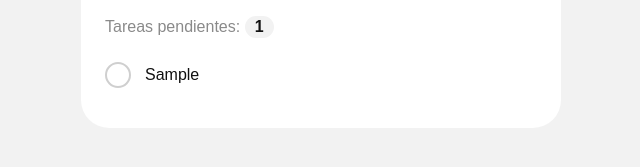
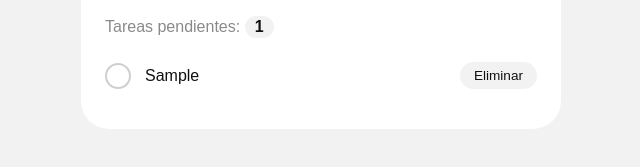
Before and after one commit to tammycaizapanta/gestor-tareas-colaborativo, a plain HTML site: page index.html in a window 1280 px wide. Both pictures are taken after typing "Sample" into the empty fields and a click on the button "Agregar tarea". Shown: the part 159-326 px from the top of the page, 319-959 px from the left. Drawn offline with Linux system fonts and the light colour scheme.

Commit message:
fix: aislar tachado en texto de tarea y mantener boton eliminar limpio

```diff
--- a/css/styles.css
+++ b/css/styles.css
@@ -99,7 +99,7 @@ h1 {
 
 #listaTareas li.completada {
   color: var(--texto-suave);
-  text-decoration: line-through;
+
 }
 
 #listaTareas li.completada::before {
@@ -122,3 +122,9 @@ h1 {
   font-size: 0.85rem;
   cursor: pointer;
 }
+
+#listaTareas li.completada .btn-eliminar {
+  text-decoration: none;
+  text-decoration-line: none;
+  display: inline-block;
+}
--- a/js/app.js
+++ b/js/app.js
@@ -35,8 +35,76 @@ listaTareas.addEventListener("click", marcarCompletada);
 
 
 // ===== ZONA MARIO: eliminar y contador =====
-// --- Eliminar tareas ---
+// ===== ZONA MARIO: eliminar y contador =====
 const marioListaTareas = document.getElementById("listaTareas");
+const marioContadorElemento = document.getElementById("contador");
+
+const sincronizarEstiloTareaMario = (tareaElemento) => {
+    if (!tareaElemento || tareaElemento.tagName !== "LI") return;
+
+    // 1. Asegurar botón .btn-eliminar sin tachado ni estilos heredados raros
+    let botonEliminar = tareaElemento.querySelector(".btn-eliminar");
+    if (!botonEliminar) {
+        botonEliminar = document.createElement("button");
+        botonEliminar.type = "button";
+        botonEliminar.className = "btn-eliminar";
+        botonEliminar.textContent = "Eliminar";
+        tareaElemento.appendChild(botonEliminar);
+    }
+
+    // 2. Si hay nodos de texto directos dentro del LI (puestos por agregarTarea),
+    // envolverlos en un span para controlar el tachado sin afectar al botón
+    let textoSpan = tareaElemento.querySelector(".mario-texto-tarea");
+    if (!textoSpan) {
+        textoSpan = document.createElement("span");
+        textoSpan.className = "mario-texto-tarea";
+
+        const nodosTexto = [];
+        tareaElemento.childNodes.forEach((nodo) => {
+            if (nodo.nodeType === Node.TEXT_NODE && nodo.textContent.trim() !== "") {
+                nodosTexto.push(nodo);
+            }
+        });
+
+        if (nodosTexto.length > 0) {
+            nodosTexto.forEach((nodo) => {
+                textoSpan.appendChild(document.createTextNode(nodo.textContent));
+                nodo.remove();
+            });
+            tareaElemento.insertBefore(textoSpan, botonEliminar);
+        }
+    }
+
+    // 3. Aplicar o quitar tachado solo al texto si el LI tiene .completada
+    const estaCompletada = tareaElemento.classList.contains("completada");
+    if (textoSpan) {
+        textoSpan.style.textDecoration = estaCompletada ? "line-through" : "none";
+        textoSpan.style.color = estaCompletada ? "var(--texto-suave)" : "";
+    }
+
+    // Garantizar que el botón nunca se tache
+    botonEliminar.style.textDecoration = "none";
+    botonEliminar.style.textDecorationLine = "none";
+    botonEliminar.style.color = "var(--texto)";
+    botonEliminar.style.background = "var(--fondo)";
+    botonEliminar.style.display = "inline-block";
+};
+
+const actualizarContadorMario = () => {
+    if (!marioListaTareas || !marioContadorElemento) return;
+
+    const todasLasTareas = marioListaTareas.querySelectorAll("li");
+    let pendientes = 0;
+
+    todasLasTareas.forEach((tarea) => {
+        sincronizarEstiloTareaMario(tarea);
+        if (!tarea.classList.contains("completada")) {
+            pendientes++;
+        }
+    });
+
+    marioContadorElemento.textContent = String(pendientes);
+};
 
 const manejarEliminarTareaMario = (event) => {
     const botonEliminar = event.target.closest(".btn-eliminar");
@@ -45,36 +113,14 @@ const manejarEliminarTareaMario = (event) => {
     const tareaElemento = botonEliminar.closest("li");
     if (tareaElemento) {
         tareaElemento.remove();
-        if (typeof actualizarContadorMario === "function") {
-            actualizarContadorMario();
-        }
+        actualizarContadorMario();
     }
 };
 
 if (marioListaTareas) {
+    marioListaTareas.querySelectorAll("li").forEach(sincronizarEstiloTareaMario);
     marioListaTareas.addEventListener("click", manejarEliminarTareaMario);
-}
 
-
-// --- Contador de tareas pendientes ---
-const marioContadorElemento = document.getElementById("contador");
-
-const actualizarContadorMario = () => {
-    if (!marioListaTareas || !marioContadorElemento) return;
-
-    const todasLasTareas = marioListaTareas.querySelectorAll("li");
-    let pendientes = 0;
-
-    todasLasTareas.forEach((tarea) => {
-        if (!tarea.classList.contains("completada")) {
-            pendientes++;
-        }
-    });
-
-    marioContadorElemento.textContent = pendientes;
-};
-
-if (marioListaTareas) {
     const observadorTareasMario = new MutationObserver(() => {
         actualizarContadorMario();
     });
```
